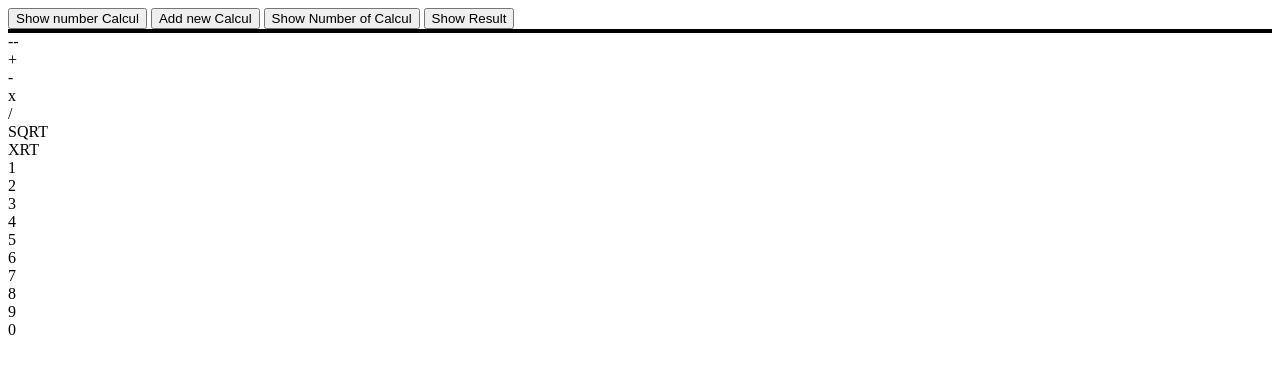
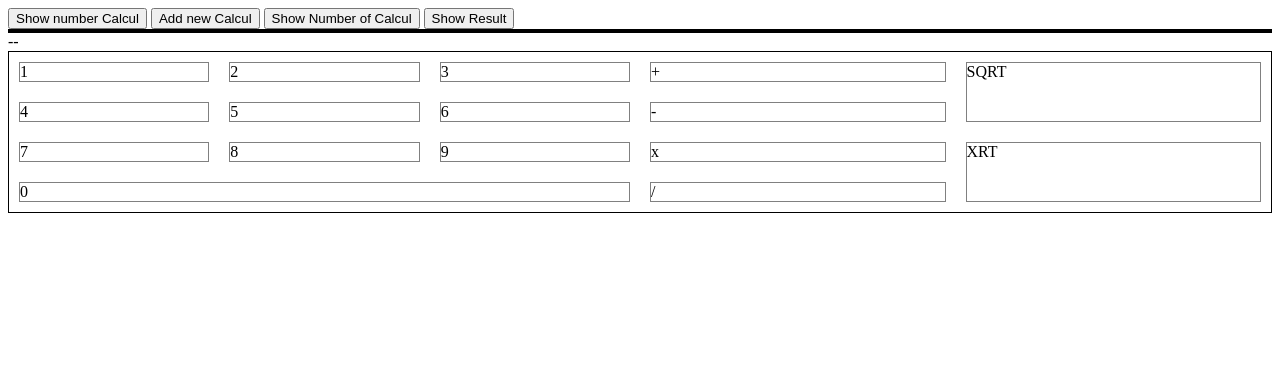
Before and after one commit to alexmontdor69/js-calculator, a plain HTML site: page index.html in a window 1280 px wide. Drawn offline with Linux system fonts and the light colour scheme.

Commit message:
Branch ok

```diff
--- a/index.css
+++ b/index.css
@@ -20,3 +20,32 @@
 .prev-exp{
     display: block;
 }
+
+/*Touch Pad*/
+.container{
+    display: flex ;
+}
+.row {
+    flex-direction: row;
+}
+.column {
+    flex-direction: column;
+}
+.touch {
+    flex: 1 ;
+    border: 1px solid grey;
+    margin: 10px;
+}
+.touch-pad{
+ border : 1px black double;
+}
+.basic-operators {
+    flex: 1 ;
+
+}
+.operator-buttons {
+    flex:1;
+}
+.numbers{
+    flex: 1 ;
+}
--- a/index.html
+++ b/index.html
@@ -27,9 +27,9 @@
 
         </div>
     </div>
-    <div class="controls">
-        <div id="basic-operators" class="basic-operators"></div>
+    <div class="touch-pad container row">
         <div id ="numbers" class="numbers"></div>
+        <div id="basic-operators" class="basic-operators container row"></div>
     </div>
 
 
--- a/index.js
+++ b/index.js
@@ -5,19 +5,63 @@ const myCalculator = new Calculator();
 
 //-----     Init functions
 function initOperands () {
+    let inc=0, lineRef=1;
     const operands = myCalculator.showOperands();
+
     for (const [key, operand] of Object.entries(operands)) {
+        if( inc==0){
+            let newDiv = document.createElement ('div');
+            newDiv.id = `operator-line-${lineRef}`;
+            newDiv.className = 'operator-buttons container column';
+            document.getElementById("basic-operators").appendChild(newDiv);
+        }
         let newSpan = document.createElement('div');
         newSpan.id = key;
-        newSpan.className = 'operator-button';
-        document.getElementById("basic-operators").appendChild(newSpan);
+        newSpan.className = 'touch operator-button';
+        document.getElementById(`operator-line-${lineRef}`).appendChild(newSpan);
         document.getElementById(key).textContent =operand.name;
         document.getElementById(key).addEventListener("click", addExpression );
-        console.log(`${key}: ${operand.name}`);
+        inc++;
+        if (inc==4) {
+            inc=0;
+            lineRef++;
+        }
       }
 }
 
-//-----     Page functions
+function displayNumber(numberDescriptions) {
+    let inc=0, lineRef=1;
+
+    numberDescriptions.map(description =>{
+        if( inc==0){
+            let newDiv = document.createElement ('div');
+            newDiv.id = `line-${lineRef}`;
+            newDiv.className = 'container row';
+            document.getElementById("numbers").appendChild(newDiv);
+        }
+        let newDiv = document.createElement ('div');
+        newDiv.id = description.name;
+        newDiv.name = description.name;
+        newDiv.className = 'touch';
+        newDiv.textContent =description.name;
+        document.getElementById(`line-${lineRef}`).appendChild(newDiv);
+        document.getElementById(description.name).addEventListener("click", addExpression);
+        inc++;
+        if (inc==3) {
+            inc=0;
+            lineRef++;
+        }
+    })
+
+}
+
+/**
+ *
+ * @param {*} key
+ * @param {*} content
+ * @param {*} upperlevel
+ * @param {*} current
+ */
 function displayCalcul(key, content, upperlevel, current ='current') {
 
     const spanId = `${upperlevel}_${key}`;
@@ -57,34 +101,19 @@ function displayCalcul(key, content, upperlevel, current ='current') {
             document.getElementById(spanId).appendChild(newDigit);
 
         }
-/* Not SURE ABOUT THIS PART
-PROBABLY TO GET RID OF
 
-        if (typeof expression=="string")
-            document.getElementById(key).textContent =operand[expression].name;
-        else
-            document.getElementById(key).addEventListener("click", addControl ); */
     })
 }
-function displayNumber(numberDescriptions) {
-    numberDescriptions.map(description =>{
-        let newDiv = document.createElement ('div');
-        newDiv.id = description.name;
-        newDiv.name = description.name;
-        newDiv.className = 'number-touch';
-        newDiv.textContent =description.name;
-        document.getElementById("numbers").appendChild(newDiv);
-        document.getElementById(description.name).addEventListener("click", addExpression);
-    })
 
-}
-
-function addExpression (el,ev) {
-    console.log(el,ev);
+/**
+ *
+ * @param {*} el
+ */
+function addExpression (el) {
     myCalculator.currentCalcul.addExpression (el.srcElement.id);
 
     [...document.getElementsByClassName("main")].forEach(
-        (element, index, array) => {
+        (element) => {
             if (element.parentElement.id == "current-main-expression")
                 element.remove();
         }
@@ -97,6 +126,9 @@ function addExpression (el,ev) {
     showResult()
 }
 
+/**
+ *
+ */
 function showPreviousCalcul(){
     const totalCalcul = myCalculator.calculs.length;
     const parentElementName = 'previous-main-expression';
@@ -133,6 +165,11 @@ function showResult() {
 
 }
 
+/**
+ *  Add a new calculus to the calculator
+ * Save the precedent ones
+ * To implement : click on the previous calculus to be displayed
+ */
 function addCalcul () {
     myCalculator.addCalcul();
     showPreviousCalcul()
@@ -140,6 +177,9 @@ function addCalcul () {
     console.log ('calcul added', myCalculator);
 }
 
+/**
+ *
+ */
 function  displayNumberCalcul() {
     document.getElementById('main').textContent= myCalculator.calculs.length;
     console.log ( myCalculator.calculs.length);
```
Also changed, not shown: modules/calculator.js (+0 -18 lines), 1 other file.
